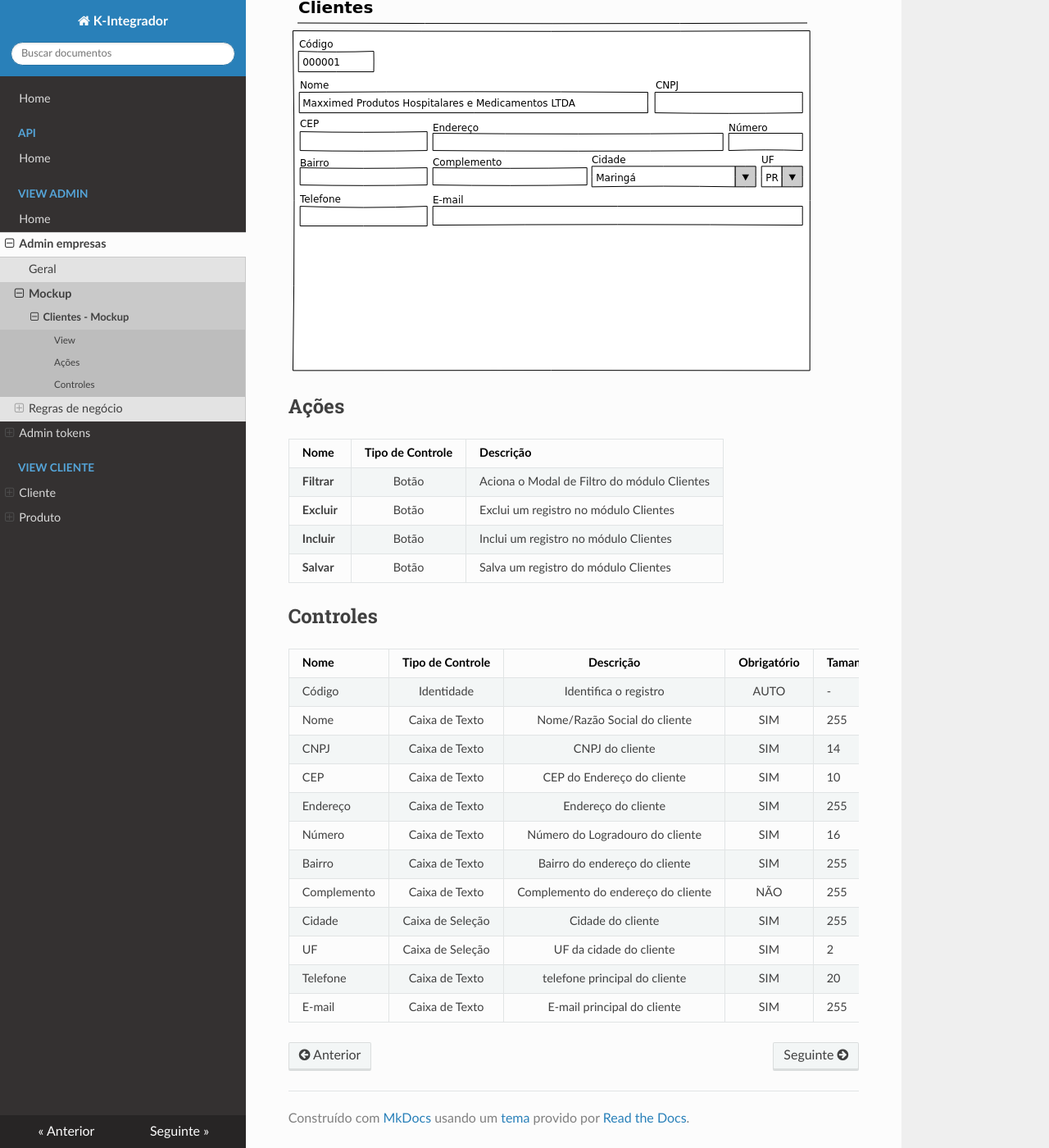
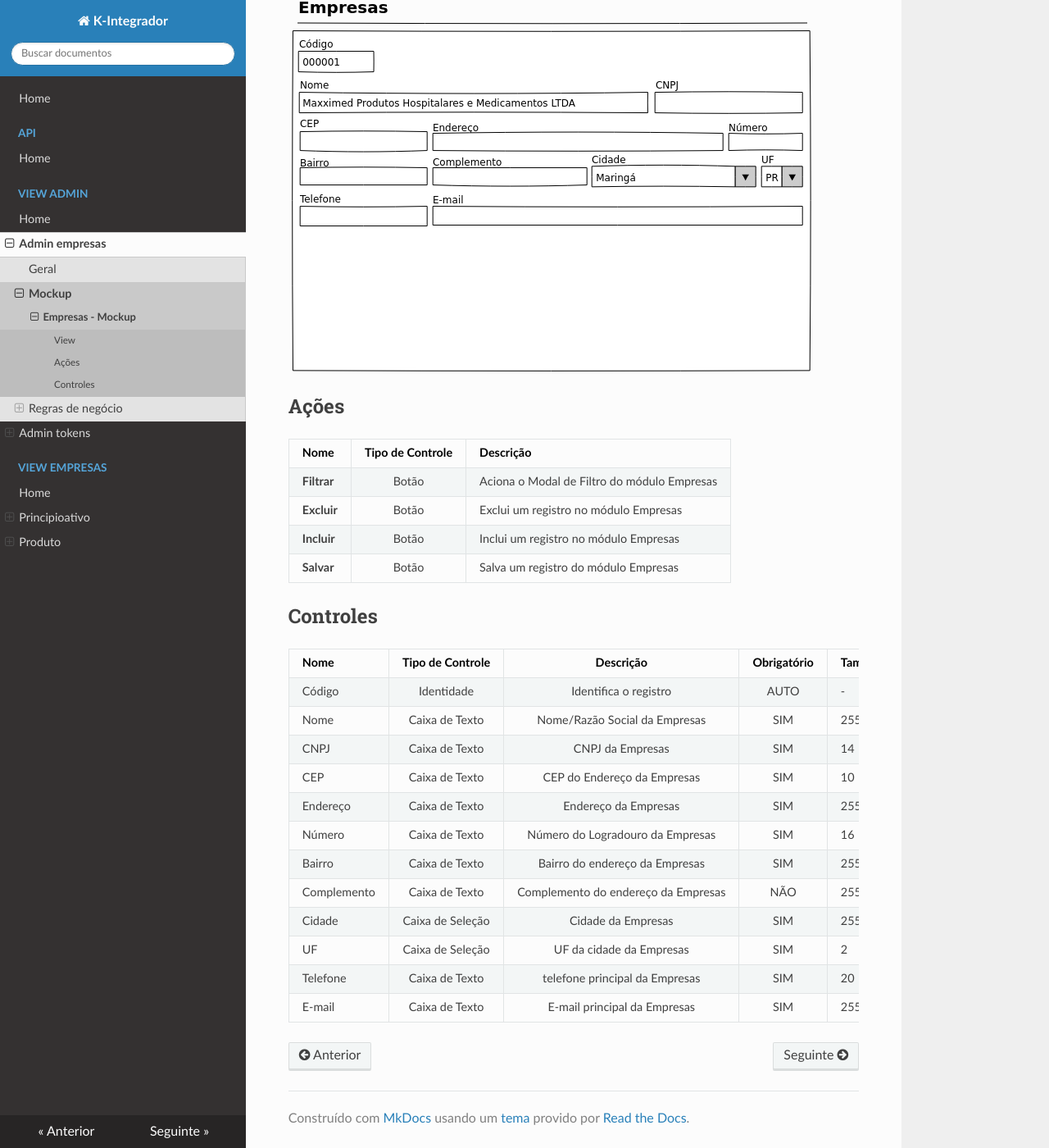
Before and after one commit to dcodebr/kintegrador_requisito, an MkDocs documentation site: the page built from docs/view-admin/admin-empresas/mockup/admin-empresas.mockup.md, in a window 1280 px wide and 1400 px high, scrolled down 310 px. Shown: the whole window at 82% size. Built offline with MkDocs 1.6.1, drawn with Linux system fonts in a browser that asks for light colours; nearby versions of some CDN libraries; some of the changed text lies outside the part shown.

Commit message:
Inclusão Principio Ativo, e Produto

```diff
--- a/docs/view-admin/admin-empresas/mockup/admin-empresas.mockup.md
+++ b/docs/view-admin/admin-empresas/mockup/admin-empresas.mockup.md
@@ -1,4 +1,4 @@
-# Clientes - Mockup
+# Empresas - Mockup
 
 ## View
 ![](pencil/svg/admin-empresas.svg)
@@ -6,23 +6,23 @@
 ## Ações
 |Nome|Tipo de Controle|Descrição|
 |---|:---:|---|
-|**Filtrar**|Botão|Aciona o Modal de Filtro do módulo Clientes|
-|**Excluir**|Botão|Exclui um registro no módulo Clientes|
-|**Incluir**|Botão|Inclui um registro no módulo Clientes|
-|**Salvar**|Botão|Salva um registro do módulo Clientes|
+|**Filtrar**|Botão|Aciona o Modal de Filtro do módulo Empresas|
+|**Excluir**|Botão|Exclui um registro no módulo Empresas|
+|**Incluir**|Botão|Inclui um registro no módulo Empresas|
+|**Salvar**|Botão|Salva um registro do módulo Empresas|
 
 ## Controles
 |Nome|Tipo de Controle|Descrição|Obrigatório|Tamanho Max.|Validação|
 |---|:---:|:---:|:---:|---|---|
 |Código|Identidade|Identifica o registro|AUTO|-|-|
-|Nome|Caixa de Texto|Nome/Razão Social do cliente|SIM|255||
-|CNPJ|Caixa de Texto|CNPJ do cliente|SIM|14|Validação do CNPJ|
-|CEP|Caixa de Texto|CEP do Endereço do cliente|SIM|10|Deve preencher demais campos do endereço|
-|Endereço|Caixa de Texto|Endereço do cliente|SIM|255||
-|Número|Caixa de Texto|Número do Logradouro do cliente|SIM|16||
-|Bairro|Caixa de Texto|Bairro do endereço do cliente|SIM|255||
-|Complemento|Caixa de Texto|Complemento do endereço do cliente|NÃO|255||
-|Cidade|Caixa de Seleção|Cidade do cliente|SIM|255|Cidade deve pertencer a UF|
-|UF|Caixa de Seleção|UF da cidade do cliente|SIM|2|UF deve estar vinculada à cidade|
-|Telefone|Caixa de Texto|telefone principal do cliente|SIM|20|-|
-|E-mail|Caixa de Texto|E-mail principal do cliente|SIM|255||
+|Nome|Caixa de Texto|Nome/Razão Social da Empresas|SIM|255||
+|CNPJ|Caixa de Texto|CNPJ da Empresas|SIM|14|Validação do CNPJ|
+|CEP|Caixa de Texto|CEP do Endereço da Empresas|SIM|10|Deve preencher demais campos do endereço|
+|Endereço|Caixa de Texto|Endereço da Empresas|SIM|255||
+|Número|Caixa de Texto|Número do Logradouro da Empresas|SIM|16||
+|Bairro|Caixa de Texto|Bairro do endereço da Empresas|SIM|255||
+|Complemento|Caixa de Texto|Complemento do endereço da Empresas|NÃO|255||
+|Cidade|Caixa de Seleção|Cidade da Empresas|SIM|255|Cidade deve pertencer a UF|
+|UF|Caixa de Seleção|UF da cidade da Empresas|SIM|2|UF deve estar vinculada à cidade|
+|Telefone|Caixa de Texto|telefone principal da Empresas|SIM|20|-|
+|E-mail|Caixa de Texto|E-mail principal da Empresas|SIM|255||
--- a/docs/view-admin/index.md
+++ b/docs/view-admin/index.md
@@ -2,5 +2,5 @@
 
 ## Módulos
 
-* [Empresas](clientes/admin-empresas.md)
+* [Empresas](admin-empresas/admin-empresas.md)
 * [Admin](admin-tokens/admin-tokens.md)
--- a/docs/view-cliente/cliente/mockup/cliente.mockup.md
+++ /dev/null
@@ -1 +0,0 @@
-# Cliente - Mockup
```
Also changed, not shown: docs/index.md (+2 -3 lines), docs/view-cliente/cliente/cliente.md (deleted, +0 -5 lines), docs/view-cliente/produto/mockup/produto.mockup.md (deleted, +0 -1 lines), docs/view-cliente/produto/regras de negócio/produto.bdd.md (deleted, +0 -1 lines), docs/view-empresas/index.md (added, +6 -0 lines), docs/view-empresas/principioativo/mockup/principioativo.mockup.md (added, +19 -0 lines), docs/view-empresas/principioativo/principioativo.md (added, +5 -0 lines), docs/view-empresas/principioativo/regras de negócio/principioativo.bdd.md (added, +1 -0 lines), docs/view-empresas/produto/mockup/produto.mockup.md (added, +21 -0 lines), docs/view-admin/admin-empresas/mockup/pencil/svg/admin-empresas.svg, docs/view-empresas/principioativo/mockup/Pencil/svg/principioativo.svg (added), docs/view-empresas/produto/mockup/pencil/svg/produto.svg (added), docs/view-empresas/produto/produto.md (renamed from docs/view-cliente/produto/produto.md), docs/view-empresas/produto/regras de negócio/produto.bdd.md (renamed from docs/view-cliente/cliente/regras de negócio/cliente.bdd.md), 3 other files.
